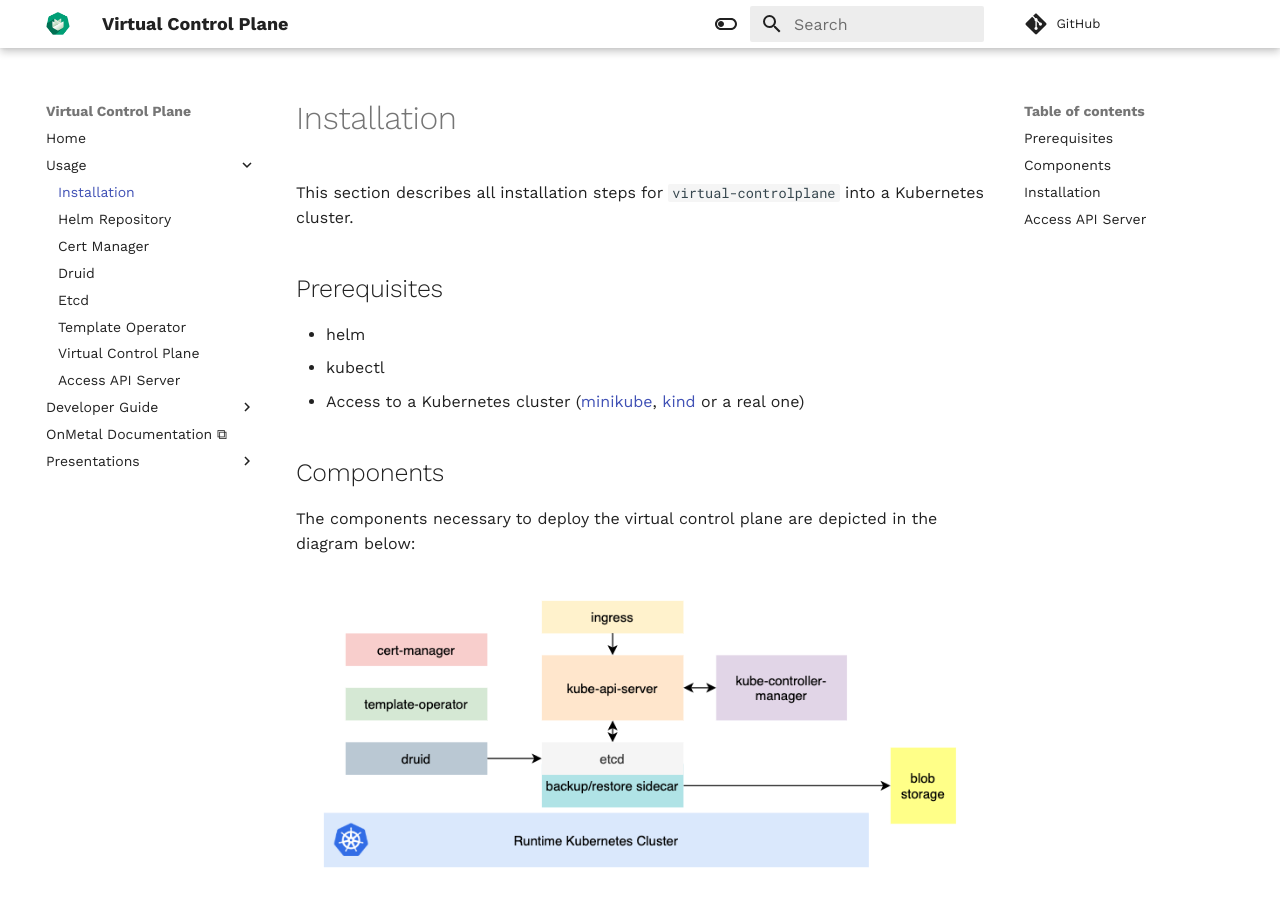
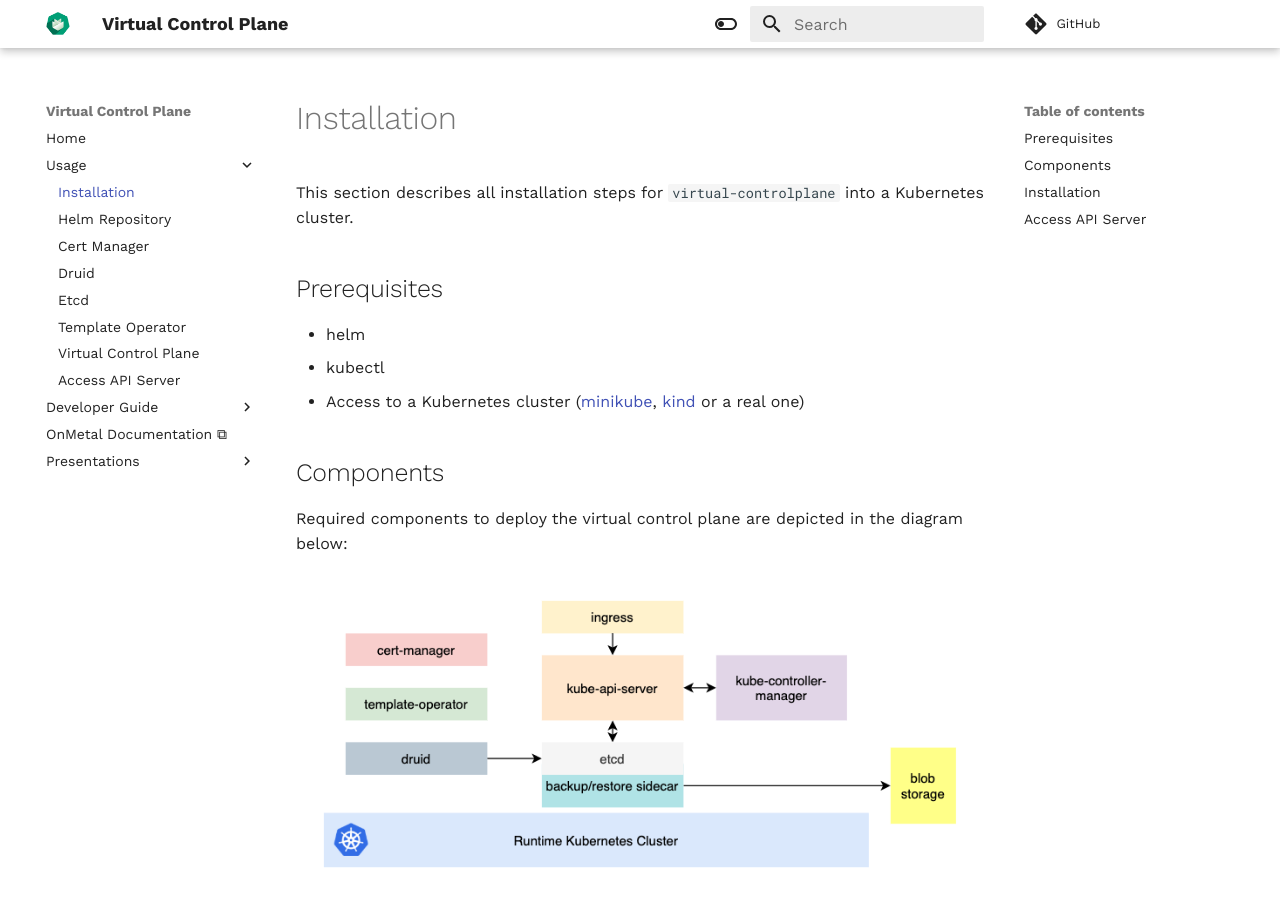
Before and after one commit to ironcore-scrapyard/virtual-controlplane, an MkDocs documentation site: the page built from docs/usage/installation.md, in a window 1280 px wide and 900 px high. Built offline with MkDocs 1.6.1 and Material for MkDocs 9.7.7, drawn with Linux system fonts in a browser that asks for light colours; comment, search, counter and statistics services are not loaded.

Commit message:
Update docs/usage/installation.md
Co-authored-by: EvgeniaOrfeeva <71518772+EvgeniaOrfeeva@users.noreply.github.com>

```diff
--- a/docs/usage/installation.md
+++ b/docs/usage/installation.md
@@ -10,7 +10,7 @@
 
 ## Components
 
-The components necessary to deploy the virtual control plane are depicted in the diagram below:
+Required components to deploy the virtual control plane are depicted in the diagram below:
 
 ![virtual control plane detailed](../assets/vc-detailed.png)
 
```
